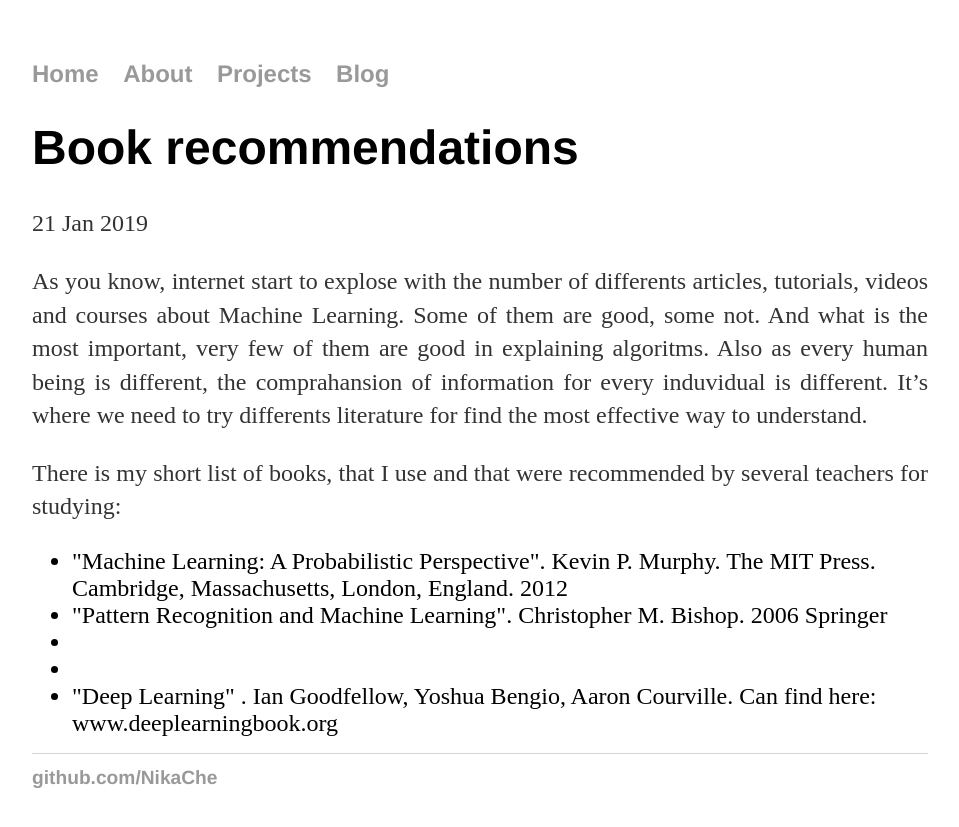
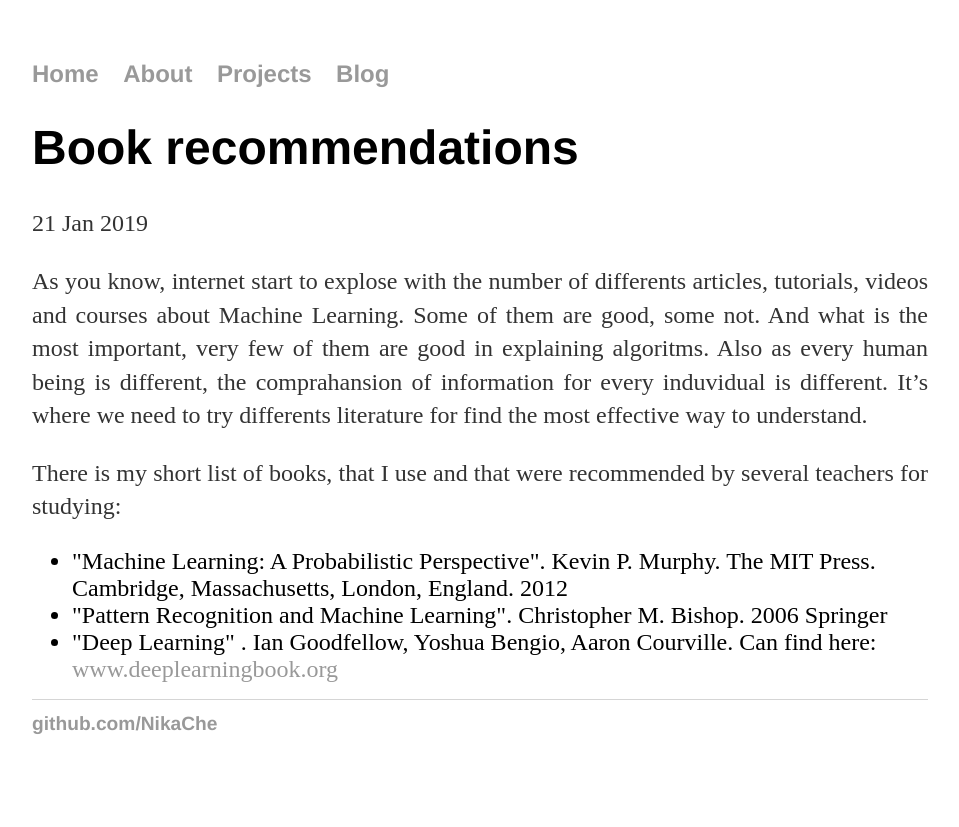
Before and after one commit to NikaChe/nikache.github.io, a Jekyll site: the page built from _posts/2019-01-21-Book_recommendations.md, in a window 1280 px wide. Shown: the top 827 px of the page, without its empty margins (160-1119 px from the left). Built offline with Jekyll 4.4.1, drawn with Linux system fonts in a browser that asks for light colours.

Commit message:
Update 2019-01-21-Book_recommendations.md

```diff
--- a/_posts/2019-01-21-Book_recommendations.md
+++ b/_posts/2019-01-21-Book_recommendations.md
@@ -10,7 +10,5 @@ date: 2019-01-21
   <ul>
   <li> "Machine Learning: A Probabilistic Perspective". Kevin P. Murphy. The MIT Press. Cambridge, Massachusetts, London, England. 2012</li>
   <li> "Pattern Recognition and Machine Learning". Christopher M. Bishop. 2006 Springer</li>
-  <li></li>
-  <li></li>
-  <li>"Deep Learning" . Ian Goodfellow, Yoshua Bengio, Aaron Courville. Can find here: www.deeplearningbook.org </li>
+  <li>"Deep Learning" . Ian Goodfellow, Yoshua Bengio, Aaron Courville. Can find here: <a href='www.deeplearningbook.org'> www.deeplearningbook.org </a> </li>
   </ul>
```
